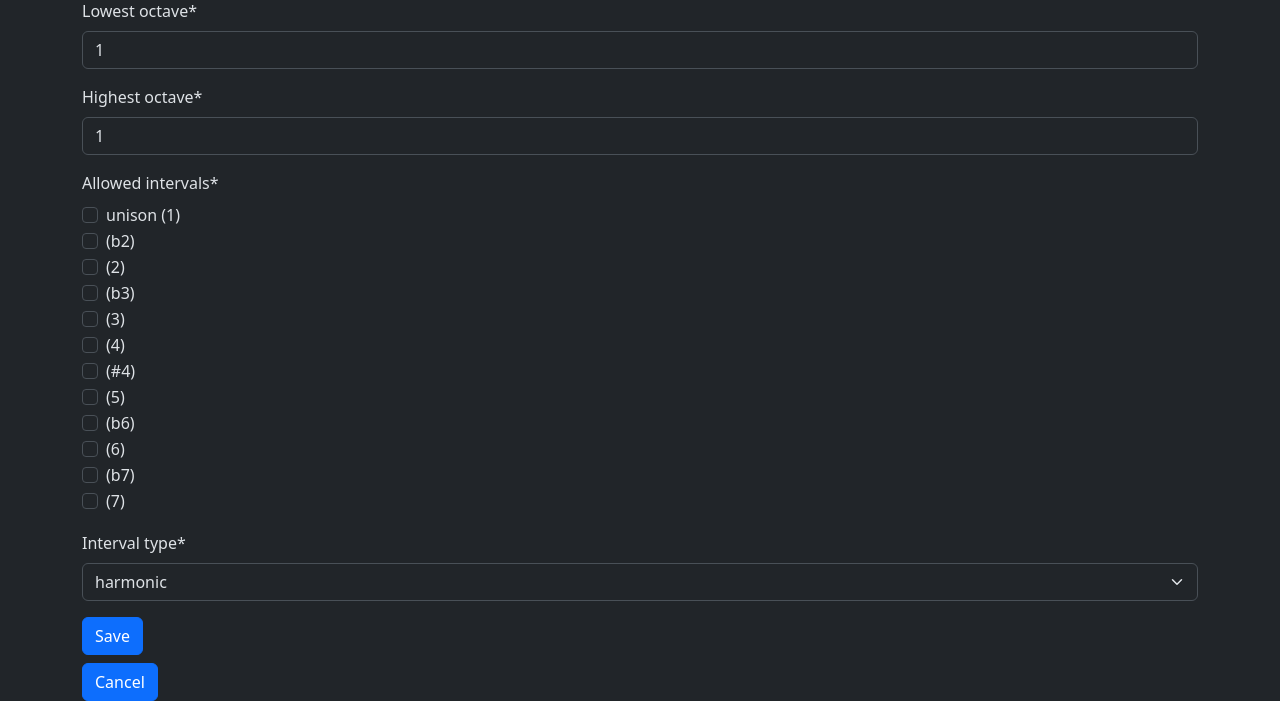
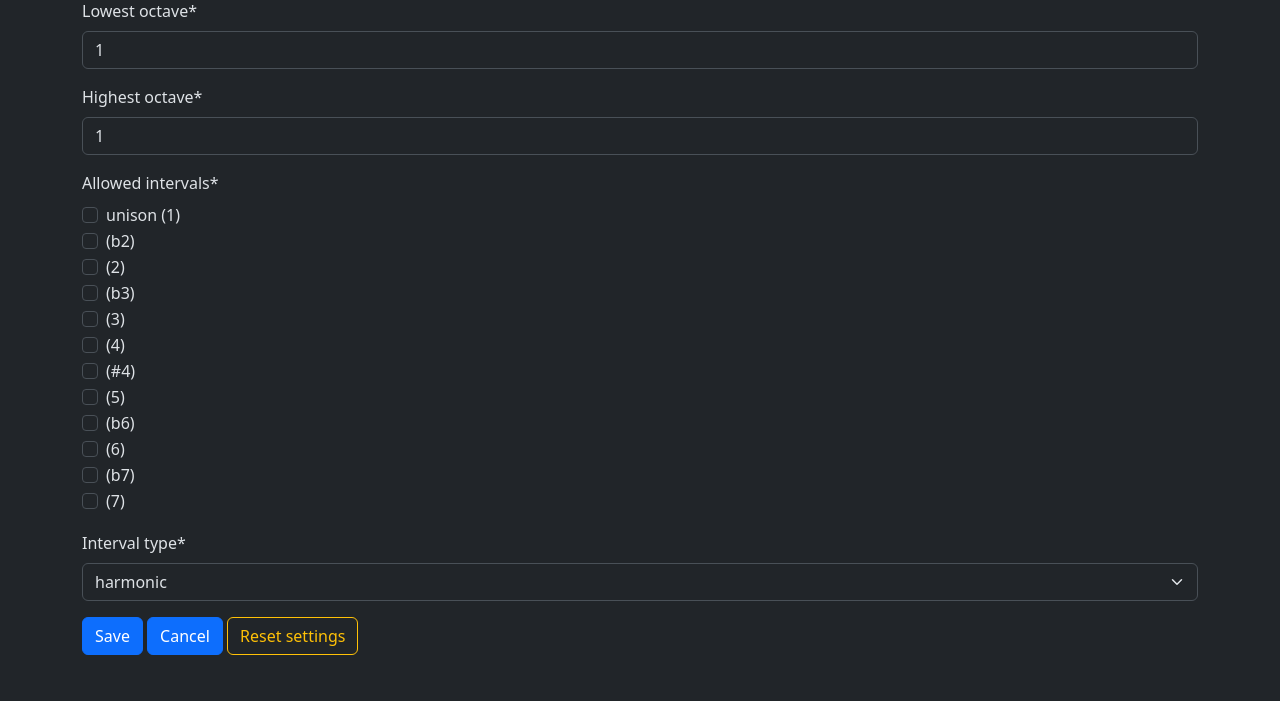
Before and after one commit to tgrykias58/ear-ninja, a Django app: page /intervals/settings/1/ in a window 1280 px wide. Shown: the part 103-804 px from the top of the page. After the commit the page ends 758 px from the top, so only its background shows below. Run offline with Django 4.2, Linux system fonts and the light colour scheme; a user stored in the database is signed in; tables that the repository leaves empty hold one stand-in row (values such as "Sample post"); parts of the project's set-up code (start-up, migrations or seed data) failed here and were passed over; some libraries are stand-ins or nearby versions.

Commit message:
add reset settings button for intervals exercise

```diff
--- a/earninja/exercises/templates/exercises/intervals_settings.html
+++ b/earninja/exercises/templates/exercises/intervals_settings.html
@@ -10,7 +10,23 @@
         {% csrf_token %}
         {{ form|crispy }}
         <button class="btn btn-primary" type="submit">Save</button>
+        <a href="{% url "exercises:intervals_question" %}" class="btn btn-primary" role="button">Cancel</a>
+        <button type="button" class="btn btn-outline-warning" data-bs-toggle="modal" data-bs-target="#reset-settings-confirmation">Reset settings</button>
     </form>
-<a href="{% url "exercises:intervals_question" %}" class="btn btn-primary" role="button">Cancel</a>
+    <div class="modal" id="reset-settings-confirmation">
+        <div class="modal-dialog">
+            <div class="modal-content">
+                <div class="modal-header">
+                    <h4 class="modal-title">Are you sure you want to reset settings to default?</h4>
+                    <button type="button" class="btn-close" data-bs-dismiss="modal"></button>
+                </div>
+                <div class="modal-footer">
+                    <form action="{% url 'exercises:intervals_reset_settings' %}" method="post" id="reset-settings-button-form">{% csrf_token %}</form>
+                    <button type="submit" class="btn btn-success" form="reset-settings-button-form">Confirm</button>
+                    <button type="button" class="btn btn-danger" data-bs-dismiss="modal">Close</button>
+                </div>
+            </div>
+        </div>
+    </div>
 </div>
 {% endblock %}
--- a/earninja/exercises/urls.py
+++ b/earninja/exercises/urls.py
@@ -9,5 +9,6 @@ urlpatterns = [
     path("intervals/answered/", views.IntervalsAnsweredView.as_view(), name="intervals_answered"),
     path("intervals/settings/<int:pk>/", views.IntervalsSettingsView.as_view(), name="intervals_settings"),
     path("intervals/reset-score/", views.IntervalsResetScoreView.as_view(), name="intervals_reset_score"),
+    path("intervals/reset-settings/", views.IntervalsResetSettingsView.as_view(), name="intervals_reset_settings"),
     path("scale-degrees/question/", views.ScaleDegreesQuestionView.as_view(), name="scale_degrees_question"),
 ]
--- a/earninja/exercises/views.py
+++ b/earninja/exercises/views.py
@@ -1,6 +1,6 @@
 from django.views import View
 from django.views.generic.edit import UpdateView
-from django.urls import reverse_lazy
+from django.urls import reverse_lazy, reverse
 from django.shortcuts import render, redirect
 from django.utils.decorators import method_decorator
 from django.views.decorators.csrf import csrf_protect
@@ -104,6 +104,21 @@ class IntervalsResetScoreView(LoginRequiredMixin, View):
         return redirect('exercises:intervals_question')
 
 
+class IntervalsResetSettingsView(LoginRequiredMixin, View):
+    def get(self, request):
+        exercise = IntervalsExercise.objects.get(user=request.user)
+        return redirect('exercises:intervals_settings', pk=exercise.settings.id)
+
+    @method_decorator(csrf_protect)
+    def post(self, request):
+        exercise = IntervalsExercise.objects.get(user=request.user)
+        updater = IntervalsExerciseUpdater(exercise)
+        updater.set_default_settings()
+        updater.generate_new_question()
+        updater.save_audio_files()
+        return redirect('exercises:intervals_settings', pk=exercise.settings.id)
+
+
 class ScaleDegreesQuestionView(View):
     def get(self, request):
         return render(request, 'exercises/coming_soon.html', {"exercise_name": "Scale Degrees"})
```
Also changed, not shown: earninja/exercises/tests/test_views.py (+43 -0 lines). Lines whose indentation alone changed are shown as unchanged.
